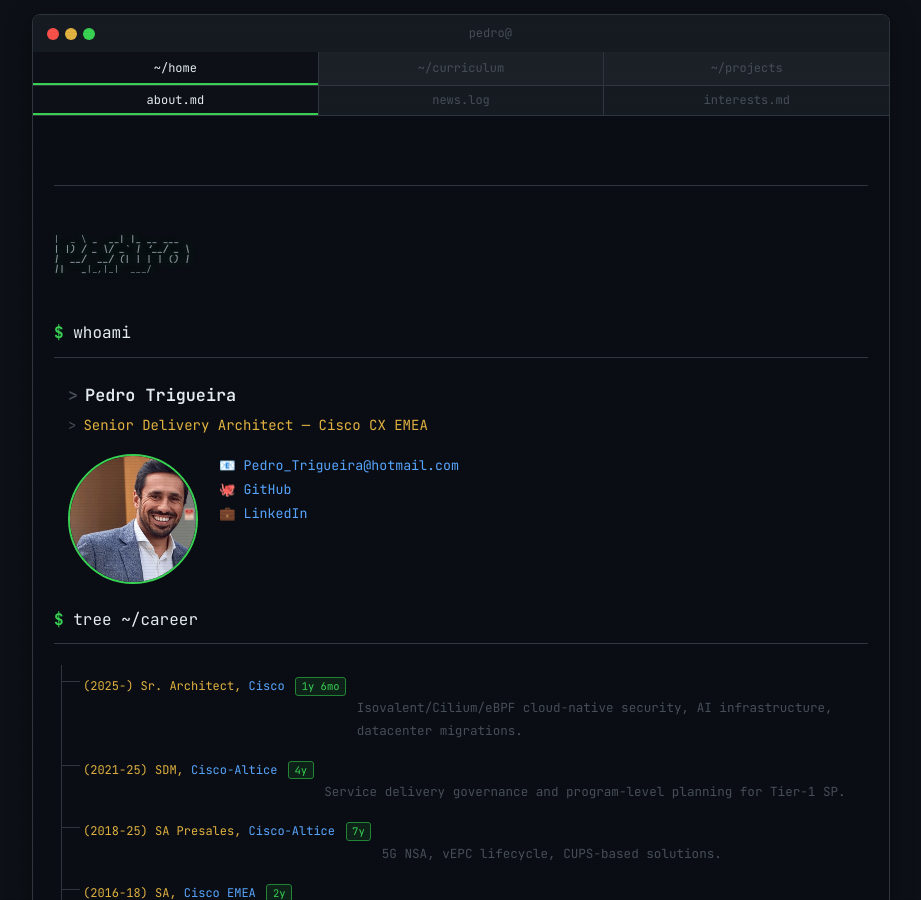
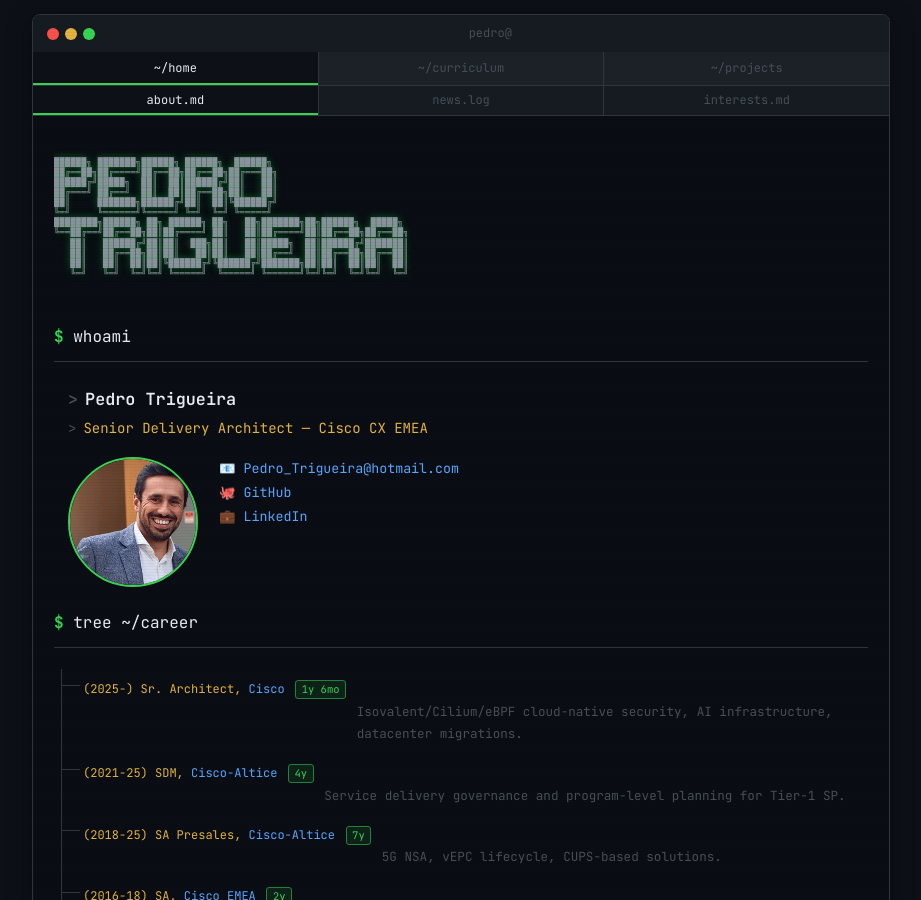
Before and after one commit to Trigas/Trigas.github.io, a Jekyll site: the page built from _pages/about.md, in a window 1280 px wide and 900 px high. Shown: the whole window, without its empty margins (179-1100 px from the left). Built offline with Jekyll 4.4.1, drawn with Linux system fonts in a browser that asks for light colours; a style sheet for code colours, icons or effects is not loaded.

Commit message:
enhance: larger block-style ASCII art for Pedro Trigueira

```diff
--- a/_pages/about.md
+++ b/_pages/about.md
@@ -6,11 +6,18 @@ permalink: /
 ---
 
 <div class="ascii-art glow-pulse" aria-hidden="true">
- ____          _
-|  _ \ ___  __| |_ __ ___
-| |_) / _ \/ _` | '__/ _ \
-|  __/  __/ (_| | | | (_) |
-|_|   \___|\__,_|_|  \___/
+██████╗ ███████╗██████╗ ██████╗  ██████╗
+██╔══██╗██╔════╝██╔══██╗██╔══██╗██╔═══██╗
+██████╔╝█████╗  ██║  ██║██████╔╝██║   ██║
+██╔═══╝ ██╔══╝  ██║  ██║██╔══██╗██║   ██║
+██║     ███████╗██████╔╝██║  ██║╚██████╔╝
+╚═╝     ╚══════╝╚═════╝ ╚═╝  ╚═╝ ╚═════╝
+████████╗██████╗ ██╗ ██████╗ ██╗   ██╗███████╗██╗██████╗  █████╗
+╚══██╔══╝██╔══██╗██║██╔════╝ ██║   ██║██╔════╝██║██╔══██╗██╔══██╗
+   ██║   ██████╔╝██║██║  ███╗██║   ██║█████╗  ██║██████╔╝███████║
+   ██║   ██╔══██╗██║██║   ██║██║   ██║██╔══╝  ██║██╔══██╗██╔══██║
+   ██║   ██║  ██║██║╚██████╔╝╚██████╔╝███████╗██║██║  ██║██║  ██║
+   ╚═╝   ╚═╝  ╚═╝╚═╝ ╚═════╝  ╚═════╝ ╚══════╝╚═╝╚═╝  ╚═╝╚═╝  ╚═╝
 </div>
 
 <!-- ═══════════ ABOUT TAB ═══════════ -->
```
